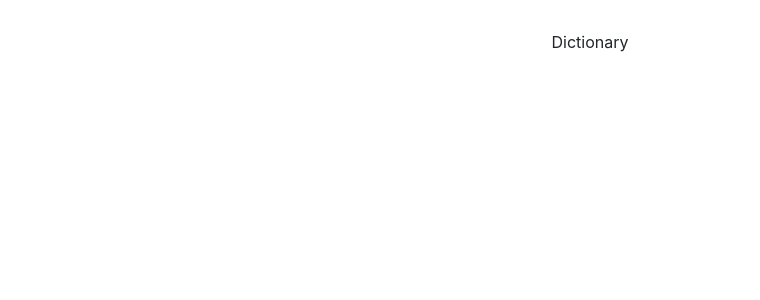
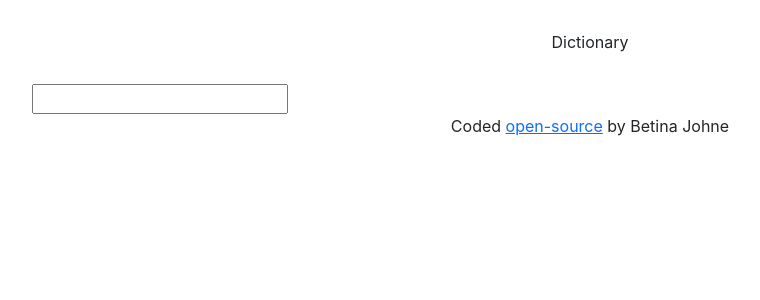
Before and after one commit to bjohne/react-dictionary-app, a React (Create React App) app: page / in a window 1280 px wide. Shown: the top 300 px of the page, without its empty margins (50-810 px from the left). Built offline with nearby package versions, Linux system fonts and the light colour scheme.

Commit message:
built search-engine

```diff
--- a/src/App.js
+++ b/src/App.js
@@ -1,9 +1,26 @@
 import "./App.css";
+import Dictionary from "./Dictionary";
 
 function App() {
   return (
     <div className="App">
-      <header className="App-header">Dictionary</header>
+      <div className="container">
+        <header className="App-header">Dictionary</header>
+        <main>
+          <Dictionary />
+        </main>
+        <footer className="text-center">
+          Coded{" "}
+          <a
+            href="https://github.com/bjohne/react-dictionary-app"
+            target="_blank"
+            rel="noreferrer"
+          >
+            open-source
+          </a>{" "}
+          by Betina Johne
+        </footer>
+      </div>
     </div>
   );
 }
--- /dev/null
+++ b/src/Dictionary.js
@@ -0,0 +1,22 @@
+import React, { useState } from "react";
+
+export default function Dictionary() {
+  let [keyword, setKeyword] = useState("");
+
+  function search(event) {
+    event.preventDefault();
+    alert(`searching for ${keyword}`);
+  }
+
+  function updateKeyword(event) {
+    setKeyword(event.target.value);
+  }
+
+  return (
+    <div className="Dictionary">
+      <form onSubmit={search}>
+        <input type="search" onChange={updateKeyword} />
+      </form>
+    </div>
+  );
+}
```
